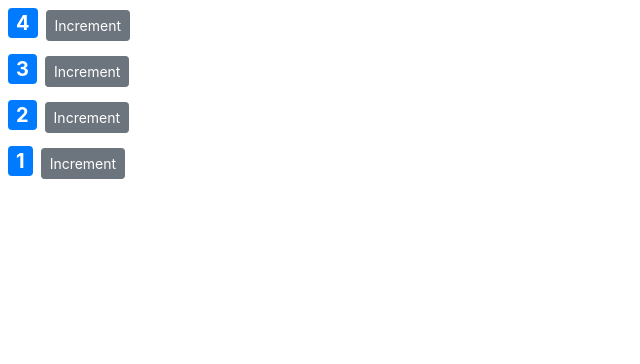
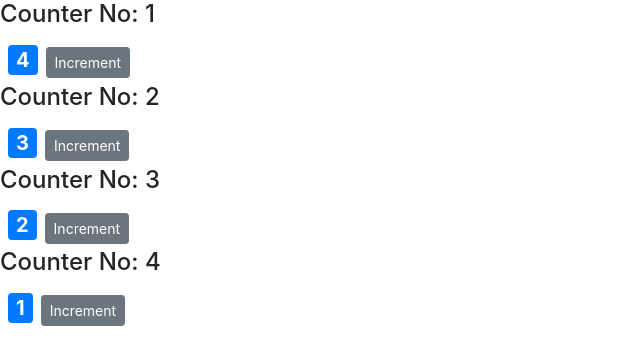
Before and after one commit to Priyeshkkumar/React-App, a React (Create React App) app in the folder counter/: page / in a window 1280 px wide. Shown: the top 364 px of the page, without its empty margins (0-640 px from the left). Built offline with nearby package versions, Linux system fonts and the light colour scheme.

Commit message:
Passing Children

```diff
--- a/counter/src/components/counter.jsx
+++ b/counter/src/components/counter.jsx
@@ -32,8 +32,10 @@
     this.setState({ value: this.state.value + 1 });
   };
   render() {
+    console.log(this.props);
     return (
       <div>
+        {this.props.children}
         <span style={this.styles} className={this.getBadgeClasses()}>
           {this.formatCount()}
         </span>
--- a/counter/src/components/counters.jsx
+++ b/counter/src/components/counters.jsx
@@ -16,7 +16,10 @@
         {this.state.counters.map((counter) => (
           // key is an attribute for uniquely identifying element while value and selected
           // attributes are properties of each counter object
-          <Counter key={counter.id} value={counter.value} />
+          <Counter key={counter.id} value={counter.value}>
+            {/* Child component is another attribute of props */}
+            <h4>Counter No: {counter.id}</h4>
+          </Counter>
         ))}
       </div>
     );
```
